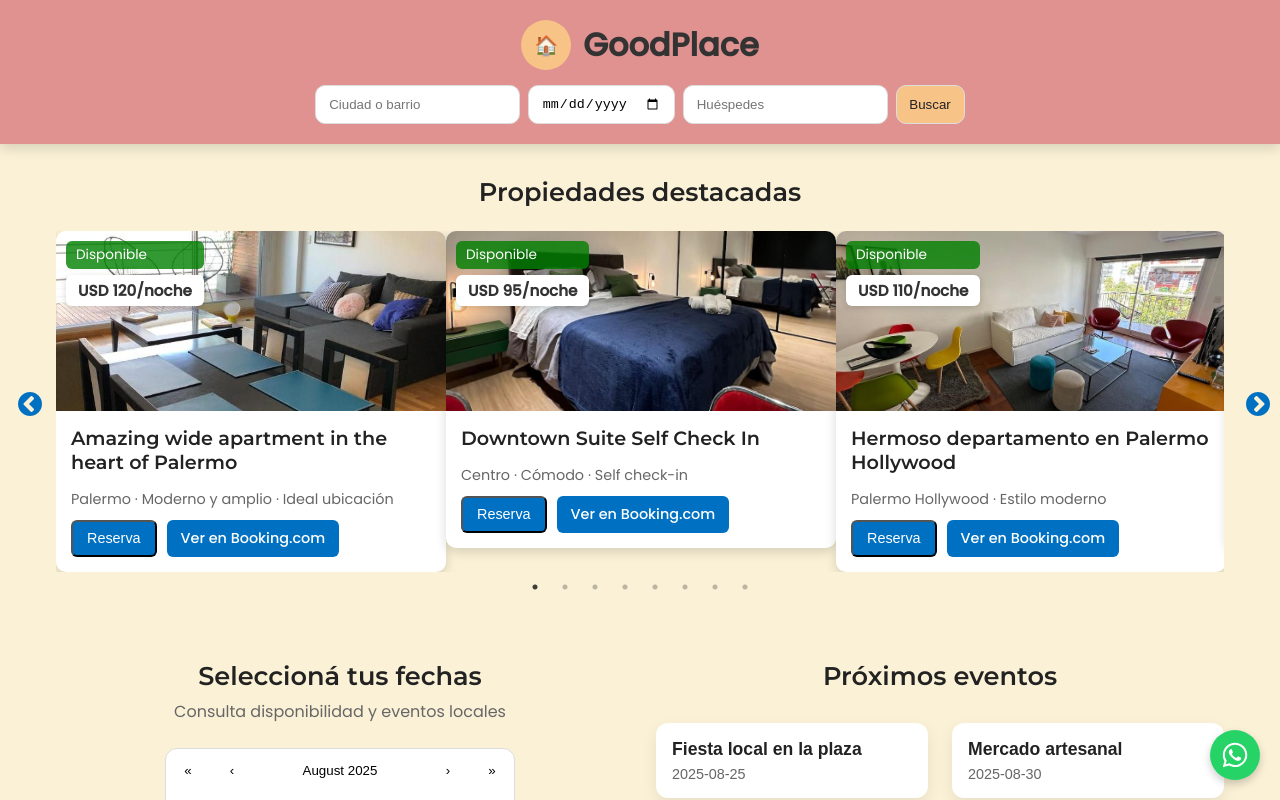
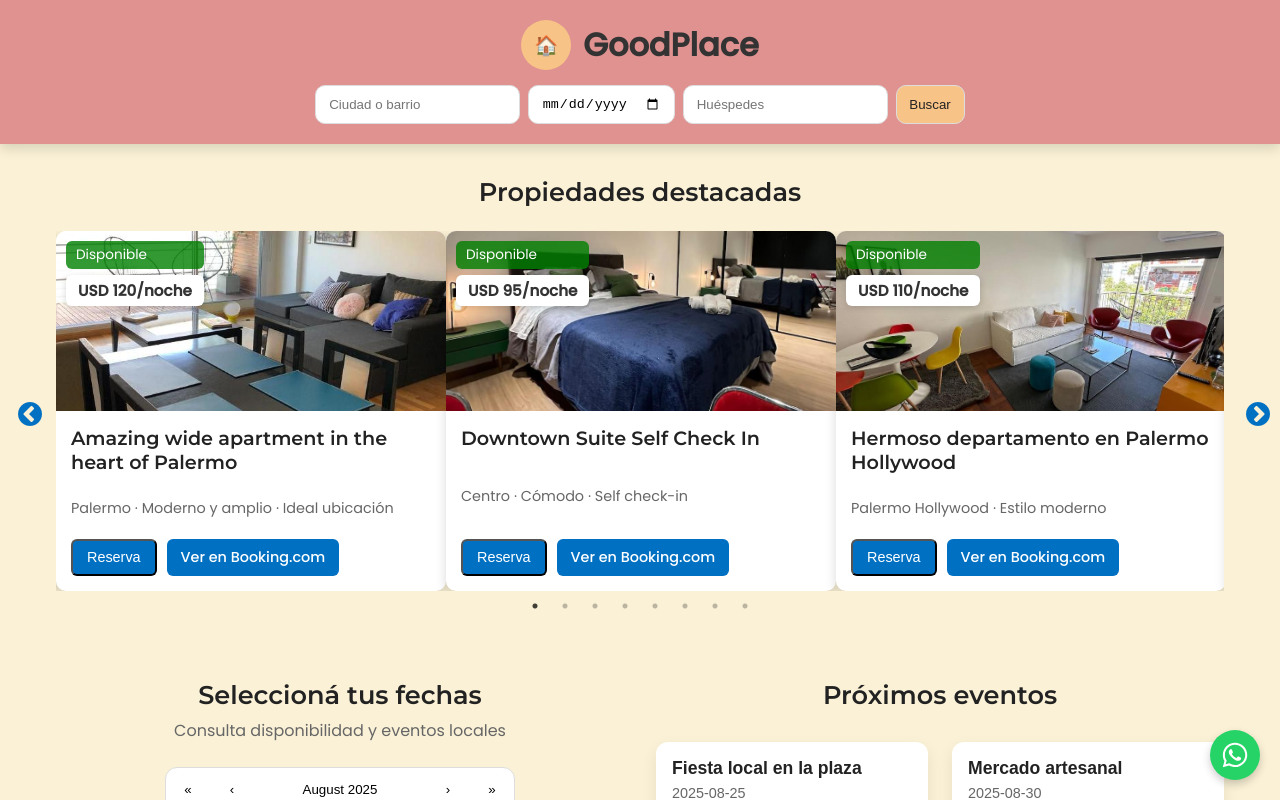
Before and after one commit to Nannys-cmd/alquiler, a React (Vite) app: page / in a window 1280 px wide. Shown: the top 800 px of the page. Built offline with nearby package versions, Linux system fonts and the light colour scheme.

Commit message:
Dejando las cards al mismo tamaño

```diff
--- a/src/styles/PropertyCard.css
+++ b/src/styles/PropertyCard.css
@@ -6,7 +6,8 @@
   transition: transform 0.2s ease, box-shadow 0.2s ease;
   display: flex;
   flex-direction: column;
-  height: 100%;
+  height: 100%;       /* ✔ se asegura de ocupar todo el alto */
+  min-height: 360px;  /* ✔ fuerza un mínimo igualado (ajustá este valor a gusto) */
 }
 
 .card:hover {
--- a/src/styles/PropertyList.css
+++ b/src/styles/PropertyList.css
@@ -1,6 +1,16 @@
 /* Carousel wrapper */
 .properties-carousel {
   margin: 1.5rem 0;
+}
+
+.properties-carousel .slick-slide > div {
+  height: 100%;
+  display: flex;          /* estira las cards */
+  align-items: stretch;
+}
+
+.properties-carousel .card {
+  flex: 1;               /* hace que cada card se estire igual */
 }
 
 /* Dots position */
```
